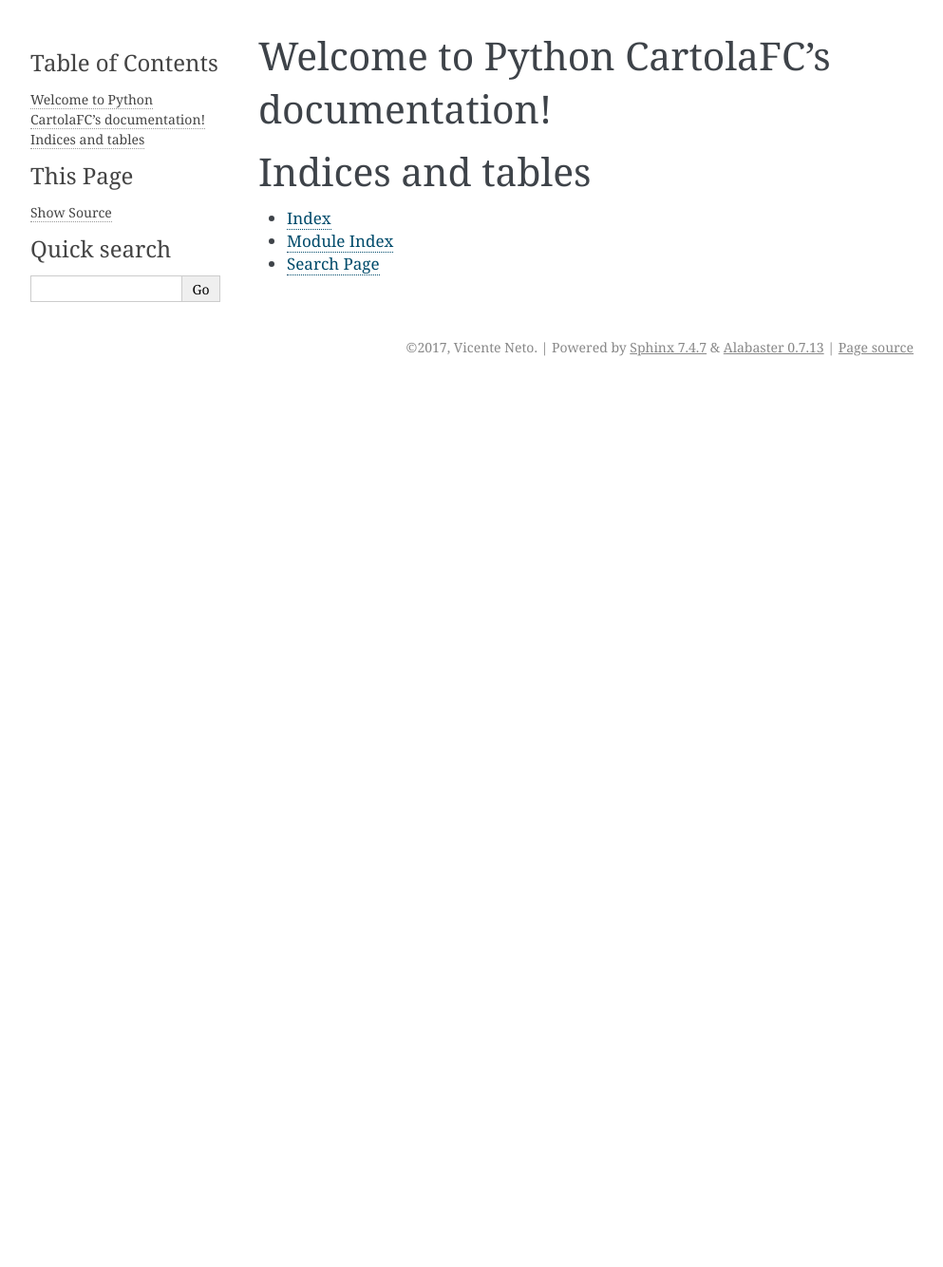
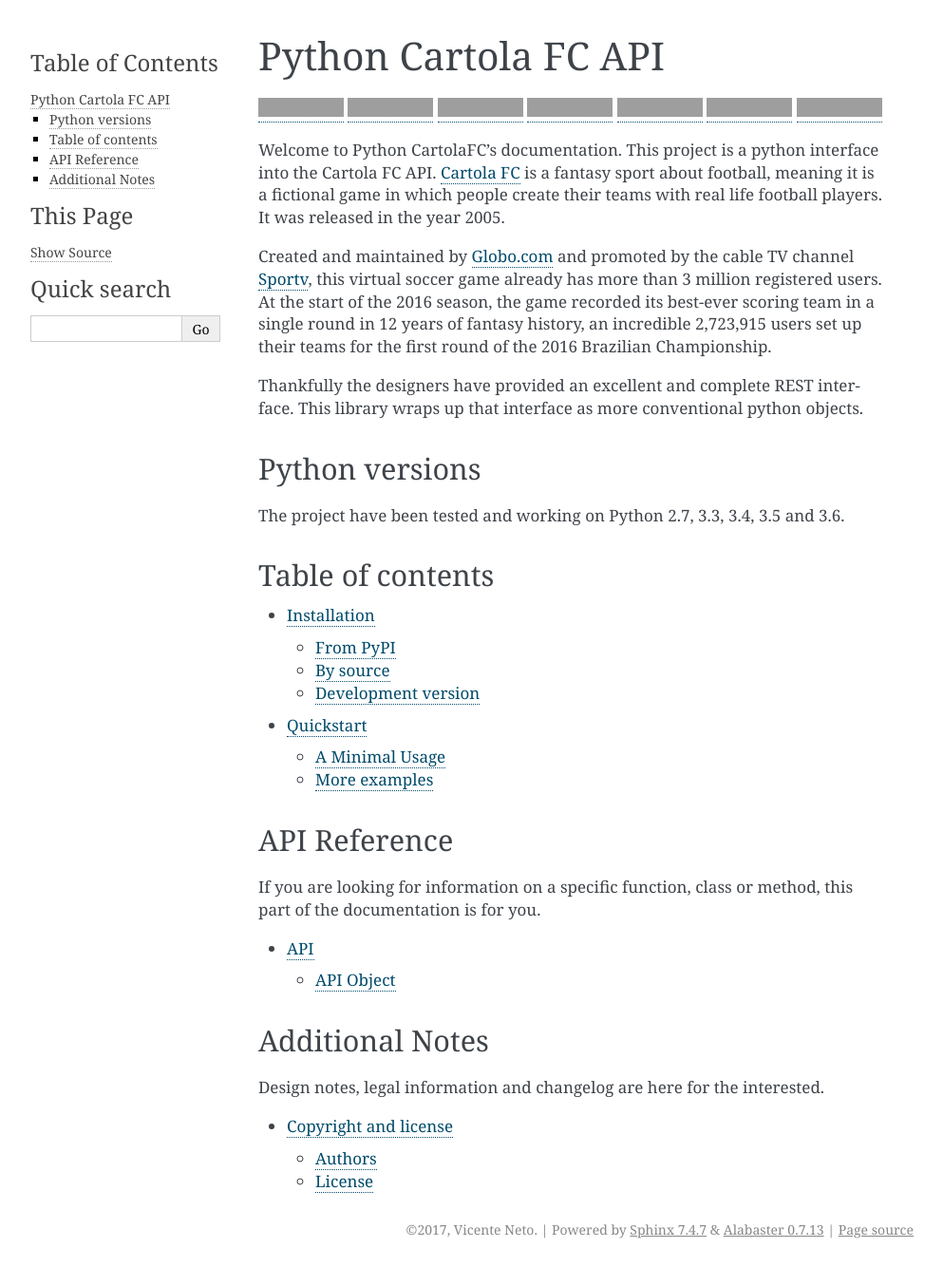
Before and after one commit to vicenteneto/python-cartolafc, a Sphinx documentation site: the page built from docs/source/index.rst, in a window 1280 px wide. Shown: the whole page at 95% size, without its empty margins (148-1141 px from the left). Built offline with Sphinx 7.4.7, drawn with Linux system fonts in a browser that asks for light colours; before the commit the page ends 900 px from its top, so only the background shows below that; grey boxes are pictures that could not be loaded.

Commit message:
Splitting docs file into multiples files

```diff
--- /dev/null
+++ b/docs/source/api.rst
@@ -0,0 +1,10 @@
+.. _api:
+
+API
+===
+
+...
+
+
+API Object
+----------
--- /dev/null
+++ b/docs/source/badges.rst
@@ -0,0 +1,16 @@
+|PyPi Version| |Downloads| |Build Status| |Coverage Status| |Requirements Status| |Development Status| |License|
+
+.. |PyPi Version| image:: https://img.shields.io/pypi/v/python-cartolafc.svg
+   :target: https://pypi.python.org/pypi/python-cartolafc
+.. |Downloads| image:: https://img.shields.io/pypi/dm/python-cartolafc.svg
+   :target: https://pypi.python.org/pypi/python-cartolafc
+.. |Build Status| image:: https://travis-ci.org/vicenteneto/python-cartolafc.svg?branch=master
+   :target: https://travis-ci.org/vicenteneto/python-cartolafc
+.. |Coverage Status| image:: https://coveralls.io/repos/github/vicenteneto/python-cartolafc/badge.svg?branch=master
+   :target: https://coveralls.io/github/vicenteneto/python-cartolafc?branch=master
+.. |Requirements Status| image:: https://requires.io/github/vicenteneto/python-cartolafc/requirements.svg?branch=master
+   :target: https://requires.io/github/vicenteneto/python-cartolafc/requirements/?branch=master
+.. |Development Status| image:: http://img.shields.io/:status-beta-yellowgreen.svg
+   :target: https://github.com/vicenteneto/python-cartolafc
+.. |License| image:: http://img.shields.io/:license-mit-blue.svg
+   :target: https://github.com/vicenteneto/python-cartolafc/blob/master/LICENSE
--- /dev/null
+++ b/docs/source/changelog.rst
@@ -0,0 +1 @@
+.. include:: ../../CHANGES
--- /dev/null
+++ b/docs/source/contents.rst
@@ -0,0 +1,31 @@
+Table of contents
+-----------------
+
+.. toctree::
+    :maxdepth: 2
+
+    installation
+    quickstart
+
+
+API Reference
+-------------
+
+If you are looking for information on a specific function, class or method, this part of the documentation is for you.
+
+.. toctree::
+    :maxdepth: 2
+
+    api
+
+
+Additional Notes
+----------------
+
+Design notes, legal information and changelog are here for the interested.
+
+.. toctree::
+    :maxdepth: 2
+
+    changelog
+    license
--- a/docs/source/index.rst
+++ b/docs/source/index.rst
@@ -1,20 +1,25 @@
-.. Python CartolaFC documentation master file, created by
-   sphinx-quickstart on Sat Feb 18 17:14:45 2017.
-   You can adapt this file completely to your liking, but it should at least
-   contain the root `toctree` directive.
+:orphan:
 
-Welcome to Python CartolaFC's documentation!
-============================================
+Python Cartola FC API
+=====================
 
-.. toctree::
-   :maxdepth: 2
-   :caption: Contents:
+.. include:: badges.rst
 
+Welcome to Python CartolaFC's documentation. This project is a python interface into the Cartola FC API. `Cartola FC <https://cartolafc.globo.com/>`__
+is a fantasy sport about football, meaning it is a fictional game in which people create their teams with real life
+football players. It was released in the year 2005.
 
+Created and maintained by `Globo.com <http://www.globo.com/>`__ and promoted by the cable TV channel
+`Sportv <http://sportv.globo.com/>`__, this virtual soccer game already has more than 3 million registered users. At the
+start of the 2016 season, the game recorded its best-ever scoring team in a single round in 12 years of fantasy history,
+an incredible 2,723,915 users set up their teams for the first round of the 2016 Brazilian Championship.
 
-Indices and tables
-==================
+Thankfully the designers have provided an excellent and complete REST interface. This library wraps up that interface as
+more conventional python objects.
 
-* :ref:`genindex`
-* :ref:`modindex`
-* :ref:`search`
+Python versions
+---------------
+
+The project have been tested and working on Python 2.7, 3.3, 3.4, 3.5 and 3.6.
+
+.. include:: contents.rst
--- /dev/null
+++ b/docs/source/quickstart.rst
@@ -0,0 +1,24 @@
+.. _quickstart
+
+Quickstart
+==========
+
+Python-CartolaFC API is intended to map the objects in CartolaFC (e.g. Athlete, Club, League, Team) into easily managed
+Python objects.
+
+A Minimal Usage
+---------------
+
+A minimal Python Cartola FC API usage looks something like this::
+
+    import cartolafc
+
+
+    api = cartolafc.Api()
+    team = api.get_team('falydos-fc')
+
+
+More examples
+-------------
+
+More examples available on `Github <https://github.com/vicenteneto/python-cartolafc/tree/master/examples>`__.
```
Also changed, not shown: docs/source/installation.rst (added, +27 -0 lines), docs/source/license.rst (added, +20 -0 lines), 2 other files.
